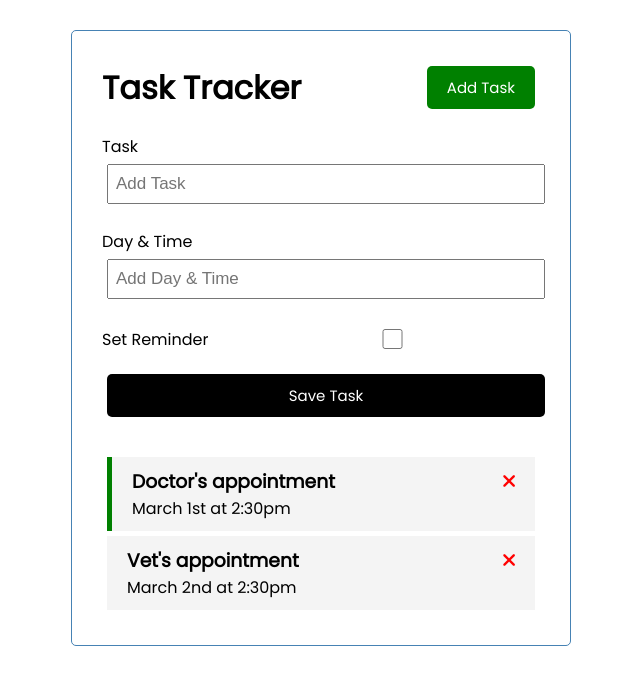
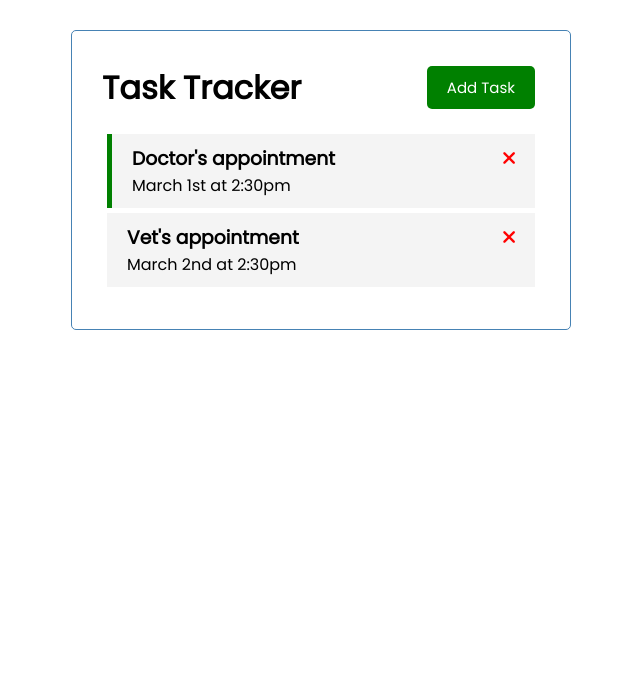
Before and after one commit to eduardosancho/vue-todo-list, a Vue app: page / in a window 1280 px wide. Shown: the top 684 px of the page, without its empty margins (319-959 px from the left). Built offline with nearby package versions, Linux system fonts and the light colour scheme.

Commit message:
Toggle AddTask form

```diff
--- a/src/App.vue
+++ b/src/App.vue
@@ -1,7 +1,9 @@
 <template>
   <div class="container">
-    <Header title="Task Tracker" />
-    <AddTask @add-task="addTask" />
+    <Header @toggle-add-task="toggleAddTask" title="Task Tracker" />
+    <div v-show="showAddTask">
+      <AddTask @add-task="addTask" />
+    </div>
     <Tasks @toggle-reminder="toggleReminder" @delete-task="deleteTask" :tasks="tasks" />
   </div>
 </template>
@@ -20,7 +22,8 @@ export default {
   },
   data() {
     return {
-      tasks: []
+      tasks: [],
+      showAddTask: false
     }
   },
   methods: {
@@ -34,6 +37,9 @@ export default {
     },
     addTask(task) {
       this.tasks = [...this.tasks, task]
+    },
+    toggleAddTask() {
+      this.showAddTask = !this.showAddTask
     }
   },
   created() {
--- a/src/components/Button.vue
+++ b/src/components/Button.vue
@@ -1,5 +1,5 @@
 <template>
-  <button :style="{background: color}" class="btn">{{text}}</button>
+  <button @click="onClick()" :style="{ background: color }" class="btn">{{ text }}</button>
 </template>
 
 <script>
@@ -8,6 +8,11 @@ export default {
   props: {
     text: String,
     color: String
+  },
+  methods: {
+    onClick() {
+      this.$emit('toggle-add-task')
+    }
   }
 }
 </script>
--- a/src/components/Header.vue
+++ b/src/components/Header.vue
@@ -1,7 +1,7 @@
 <template>
   <header>
     <h1>{{ title }}</h1>
-    <Button @click="onClick()" text="Add Task" color="green" />
+    <Button @toggle-add-task="$emit('toggle-add-task')" text="Add Task" color="green" />
   </header>
 </template>
 
@@ -11,7 +11,7 @@ import Button from './Button.vue';
 
 export default {
   name: "Header",
-    // props: ['title']
+  // props: ['title']
   props: {
     title: {
       type: String,
@@ -20,11 +20,6 @@ export default {
   },
   components: {
     Button
-  },
-  methods: {
-    onClick() {
-      console.log('click');
-    }
   }
 };
 </script>
```
